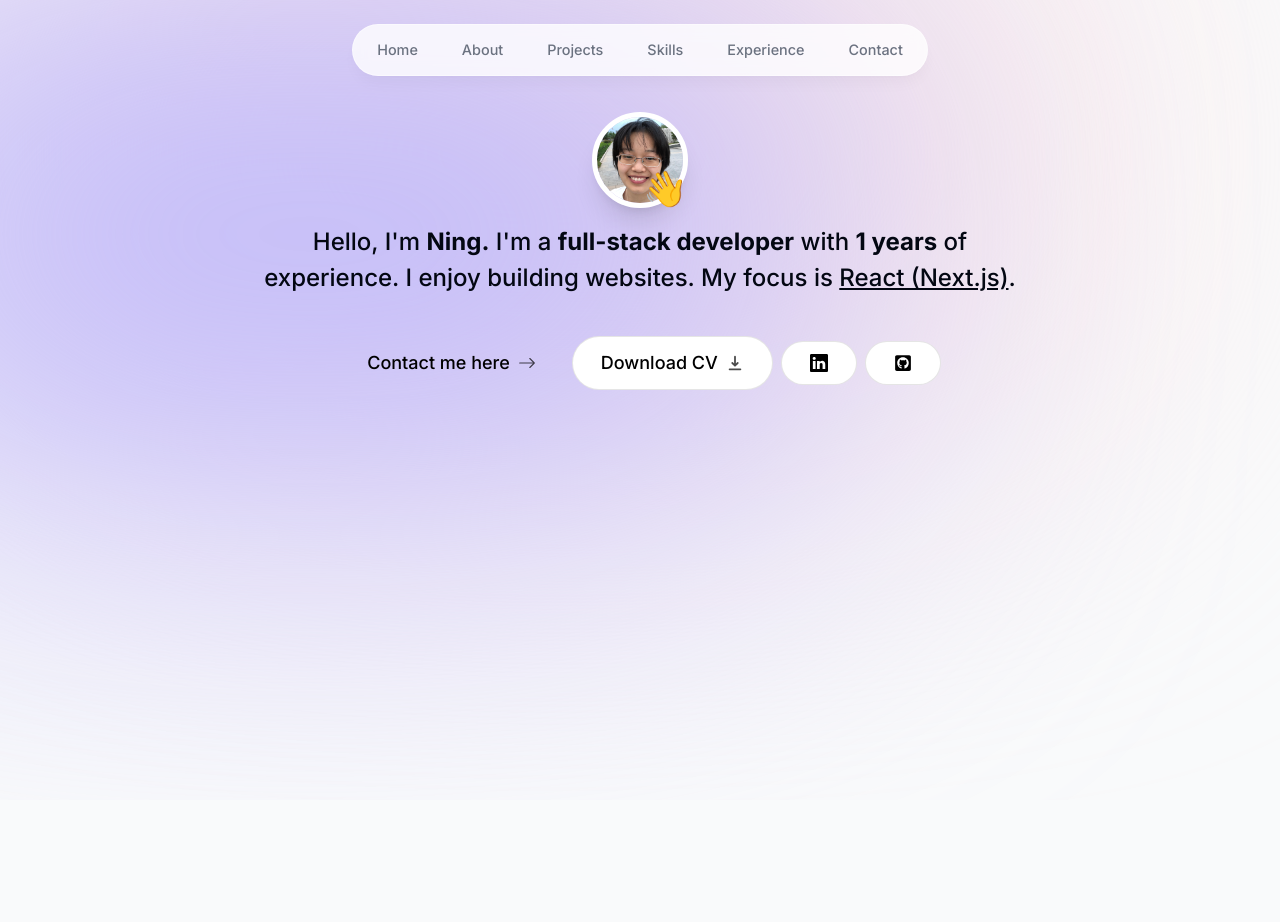
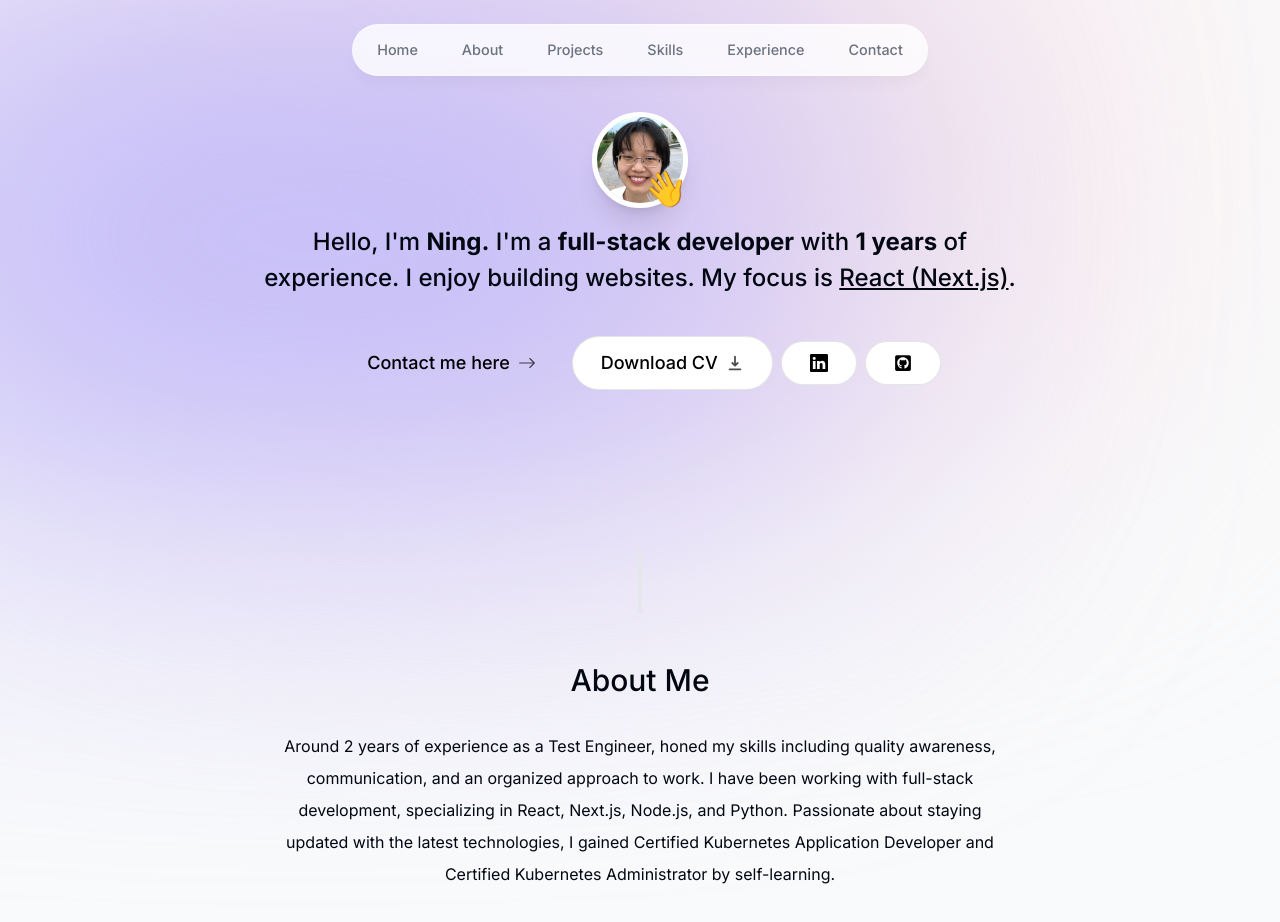
Before and after one commit to Annedrew/portfolio, a Next.js app: page / in a window 1280 px wide. Shown: the top 922 px of the page. Before the commit the page ends 800 px from the top, so only its background shows below. Built offline with nearby package versions, Linux system fonts and the light colour scheme.

Commit message:
Add about me section.

```diff
--- a/app/page.tsx
+++ b/app/page.tsx
@@ -1,9 +1,13 @@
 import Intro from "@/components/intro";
+import SectionDivider from "@/components/section-divider";
+import About from "@/components/about";
 
 export default function Home() {
   return (
     <main className="flex flex-col items-center">
       <Intro />
+      <SectionDivider />
+      <About />
     </main>
   )
 }
--- /dev/null
+++ b/components/about.tsx
@@ -0,0 +1,17 @@
+"use client"
+import React from 'react';
+import SectionHeader from './section-header';
+import { motion } from 'framer-motion';
+
+export default function About() {
+  return (
+    <motion.section className='mb-28 max-w-[45rem] text-center leading-8 sm:mb-40'>
+        <SectionHeader>About Me</SectionHeader>
+        <p className=''>
+            Around 2 years of experience as a Test Engineer, honed my skills including quality awareness, communication, and an organized approach to work.
+            I have been working with full-stack development, specializing in React, Next.js, Node.js, and Python.
+            Passionate about staying updated with the latest technologies, I gained Certified Kubernetes Application Developer and Certified Kubernetes Administrator by self-learning.
+        </p>
+    </motion.section>
+  )
+}
--- /dev/null
+++ b/components/section-divider.tsx
@@ -0,0 +1,14 @@
+"use client"
+import React from "react";
+import { motion } from "framer-motion";
+
+export default function SectionDivider() {
+  return (
+    <motion.div
+      className="bg-gray-200 my-12 h-16 w-1 rounded-full hidden sm:block"
+      initial={{ opacity: 0, y: 100 }}
+      animate={{ opacity: 1, y: 0 }}
+      transition={{ delay: 0.125 }}
+    ></motion.div>
+  );
+}
--- /dev/null
+++ b/components/section-header.tsx
@@ -0,0 +1,10 @@
+import React from "react";
+
+type SectionHeaderProps = {
+    // ReactNode: a typeScript type used to represent any content that can be rendered as a React node.
+    children: React.ReactNode;
+}
+
+export default function SectionHeader({ children }: SectionHeaderProps) {
+  return <h2 className="text-3xl font-medium capitalize mb-8">{children}</h2>;
+}
```
